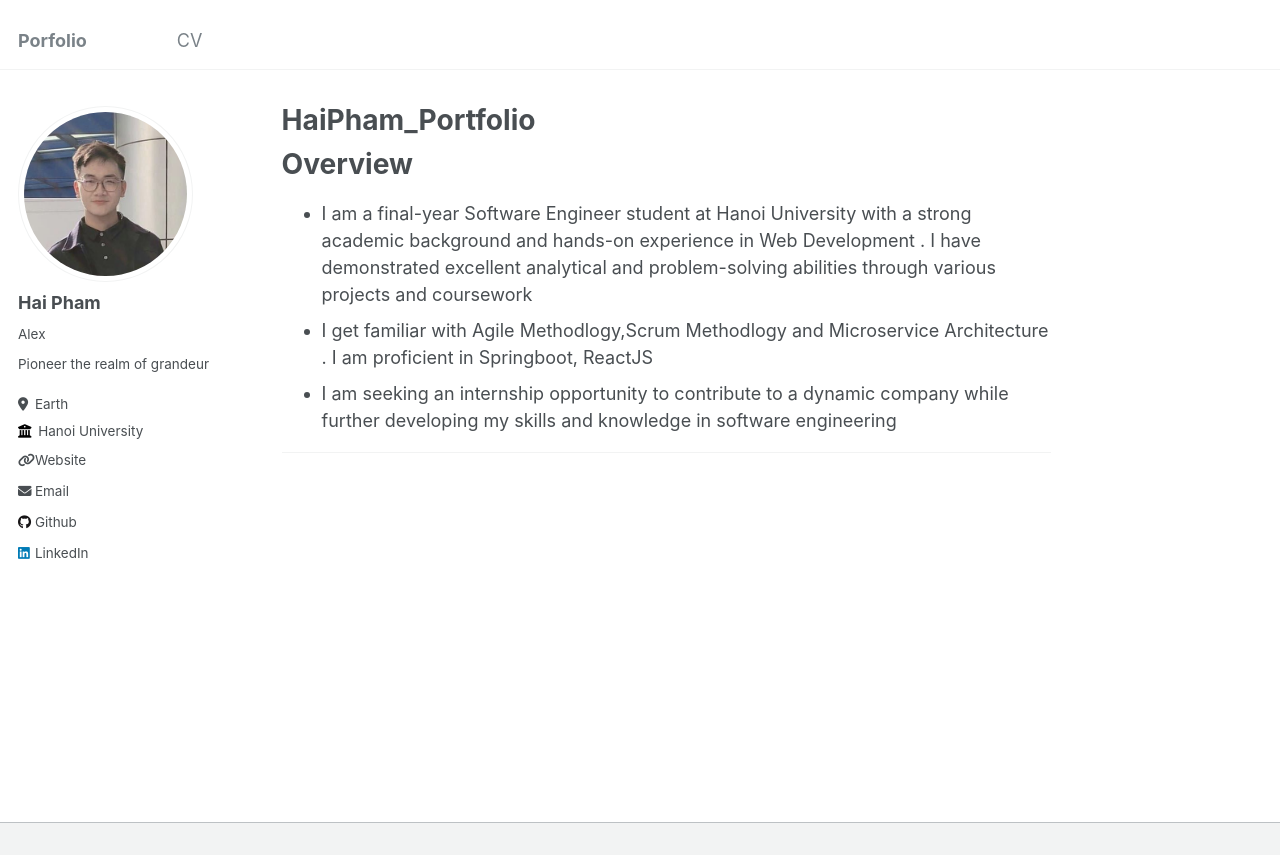
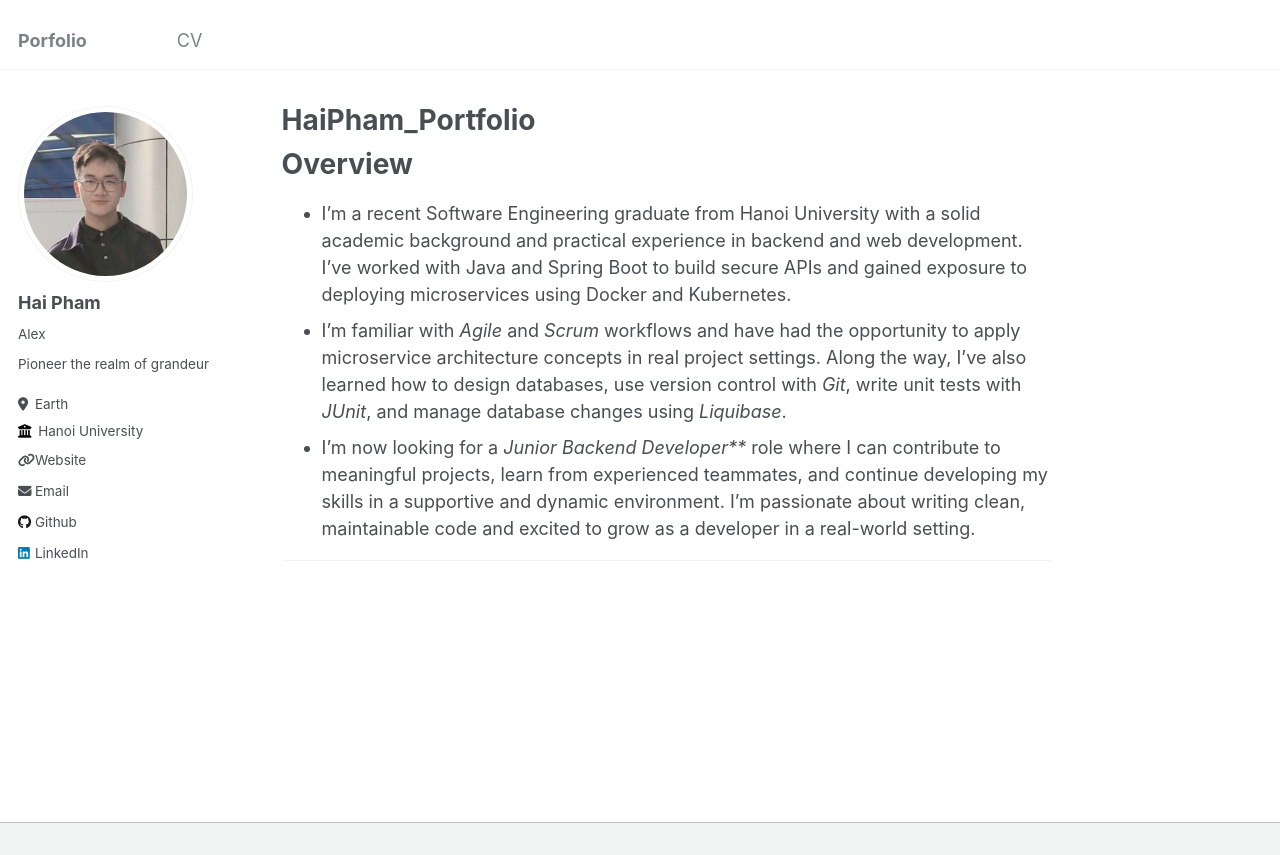
Before and after one commit to phamhaicnttk21/phamhaicnttk21.github.io, a Jekyll site: the page built from _pages/about.md, in a window 1280 px wide and 995 px high, cut to the strip 0-855 px from the top of the window. Built offline with Jekyll 4.4.1, drawn with Linux system fonts in a browser that asks for light colours.

Commit message:
Update about.md

```diff
--- a/_pages/about.md
+++ b/_pages/about.md
@@ -10,11 +10,8 @@ redirect_from:
 
 Overview
 ======
-- I am a final-year Software Engineer student at Hanoi University with a strong academic background and hands-on
-experience in Web Development . I have demonstrated excellent analytical and problem-solving abilities through various
-projects and coursework
-- I get familiar with Agile Methodlogy,Scrum Methodlogy and Microservice Architecture . I am proficient in  Springboot, ReactJS
-- I am seeking an internship opportunity to contribute to a dynamic company while further developing my skills and
-knowledge in software engineering
+- I’m a recent Software Engineering graduate from Hanoi University with a solid academic background and practical experience in backend and web development. I’ve worked with Java and Spring Boot to build secure APIs and gained exposure to deploying microservices using Docker and Kubernetes.
+- I’m familiar with _Agile_ and _Scrum_ workflows and have had the opportunity to apply microservice architecture concepts in real project settings. Along the way, I’ve also learned how to design databases, use version control with _Git_, write unit tests with _JUnit_, and manage database changes using _Liquibase_.
+- I’m now looking for a _Junior Backend Developer_**** role where I can contribute to meaningful projects, learn from experienced teammates, and continue developing my skills in a supportive and dynamic environment. I’m passionate about writing clean, maintainable code and excited to grow as a developer in a real-world setting.
 
 ------
```
